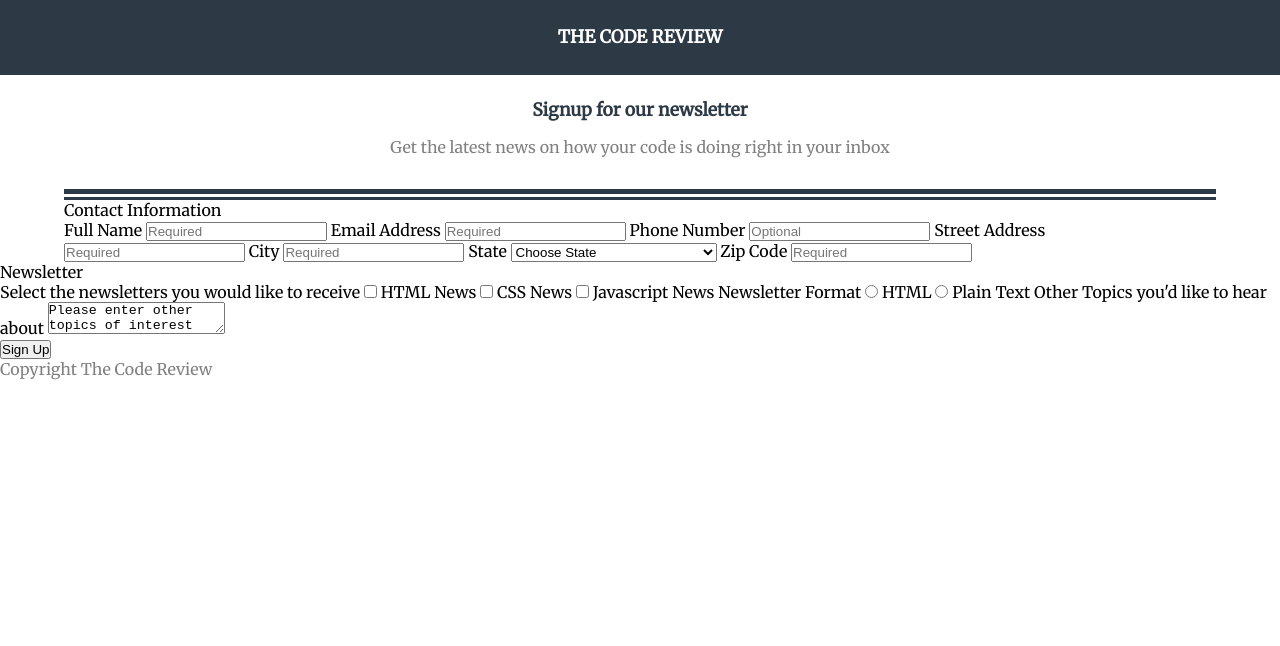
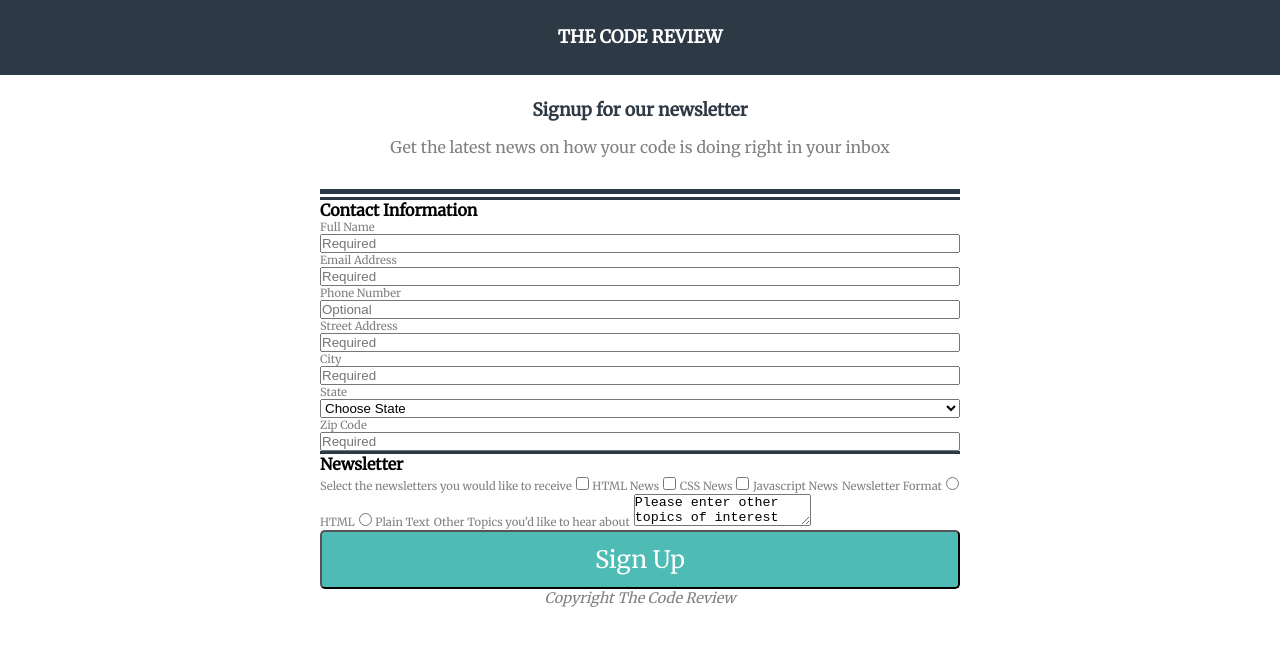
Before and after one commit to k-snides/online-registration-form, a plain HTML site: page index.html in a window 1280 px wide. Drawn offline with Linux system fonts and the light colour scheme.

Commit message:
form ready for flexbox

```diff
--- a/css/style.css
+++ b/css/style.css
@@ -14,10 +14,25 @@ body {
 	font-size: 1em;
 }
 
+button {
+	background-color: rgb(78, 187, 181);
+	color: #fff;
+	font-size: 1.5em;
+	width: 100%;
+	border-radius: 5px;
+	padding: 0.5em 0;
+	font-family: inherit;
+}
+
 /* --- Wrappers --- */
 .wrapper {
 	width: 90%;
 	margin: 0 auto;
+}
+
+/* --- Flexbox --- */
+.flex {
+	display: flex;
 }
 
 /* --- Header Section --- */
@@ -62,12 +77,32 @@ p {
 /* --- Contact Information Section --- */
 .form .wrapper {
 	border-top: 3px solid rgb(45, 57, 69);
-	/*margin-bottom: 0.5em;*/
+}
+
+.form .flex {
+	flex-direction: column;
 }
 
 fieldset {
 	border: none;
+	font-weight: bold;
 }
+
+label {
+	font-weight: normal;
+	color: gray;
+	font-size: 0.7em;
+}
+
+
+/* --- Footer Section --- */
+footer p {
+	font-style: italic;
+	font-size: 0.9em;
+	text-align: center;
+}
+
+
 
 
 
@@ -83,7 +118,13 @@ fieldset {
 /* ===================================================
 --- Medium devices (tablets, 760px and up) ---
 =================================================== */
+@media screen and (min-width: 760px) {
 
+	.wrapper {
+		width: 50%;
+	}
+
+}
 
 
 
--- a/index.html
+++ b/index.html
@@ -32,9 +32,10 @@
 		<section class="form">
 			<form action="data-send.html" method="post">
 				<div class="wrapper">
-					<fieldset class="contact-information">
+					<fieldset class="contact-information register-form">
 						<legend>Contact Information</legend>
 
+						<div class="form-group flex">
 							<!-- Full Name -->
 							<label for="full-name">Full Name</label>
 							<input type="text" id="full-name" name="full_name" placeholder="Required" />
@@ -132,9 +133,11 @@
 							<!-- Zip Code -->
 							<label for="zipcode">Zip Code</label>
 							<input type="number" id="zipcode" name="zipcode" placeholder="Required" />
+						</div>
 					</fieldset>
 				</div>
 
+				<div class="wrapper">
 					<fieldset class="newsletter">
 						<legend>Newsletter</legend>
 
@@ -149,6 +152,7 @@
 
 							<input type="checkbox" id="javascript-news" name="newsletters" value="javascript_news" />
 							<label for="javascript-news"> Javascript News</label>
+
 
 							<!-- Newsletter Format (Radio) -->
 							<label>Newsletter Format</label>
@@ -165,6 +169,7 @@
 					</fieldset>
 
 					<button type="submit">Sign Up</button>
+				</div>
 			</form>
 		</section>
 
```
Lines whose indentation alone changed are shown as unchanged.
